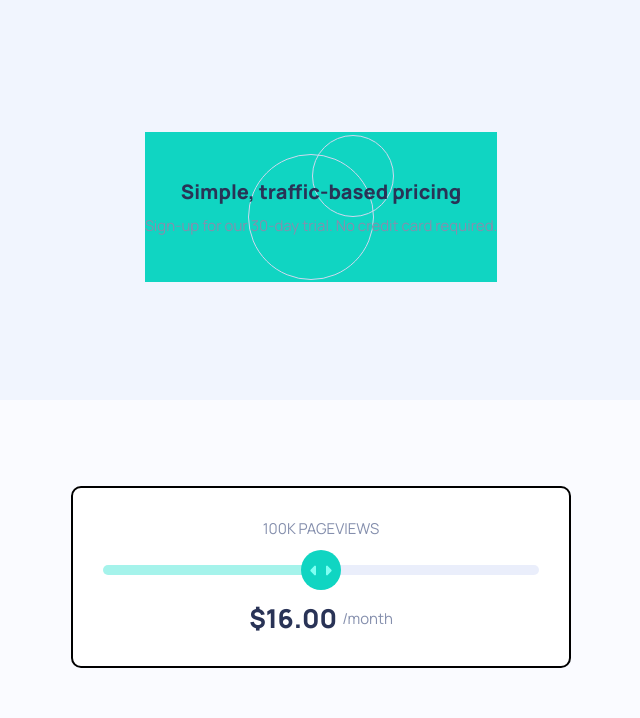
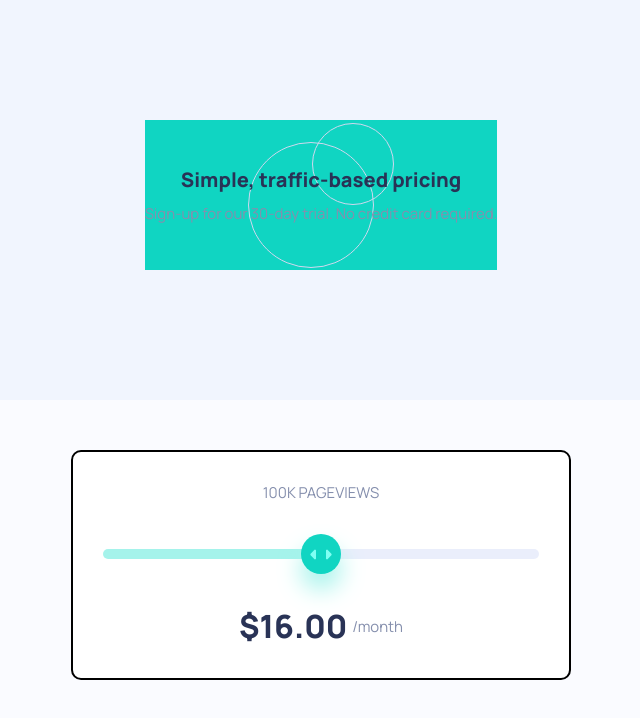
Before and after one commit to fernanda-veiga/pricing, a React (Create React App) app: page / in a window 1280 px wide. Shown: the top 718 px of the page, without its empty margins (319-959 px from the left). Built offline with nearby package versions, Linux system fonts and the light colour scheme.

Commit message:
Added a hover style on the slider.

```diff
--- a/src/styles/App.css
+++ b/src/styles/App.css
@@ -48,7 +48,7 @@
   flex-direction: column;
   align-items: center;
   justify-content: center;
-  gap: 20px;
+  gap: 40px;
   font-family: "Manrope", sans-serif;
   font-size: 15px;
   color: #858fad;
@@ -74,7 +74,12 @@
   background-repeat: no-repeat;
   background-position: center;
   border-radius: 50%;
+  box-shadow: 0px 15px 25px 0 #a5f3eb;
+  transition: background-color ease-in 0.3s;
   -webkit-appearance: none;
+}
+.slider-area .slider-container .slider::-webkit-slider-thumb:hover {
+  background-color: #0ebeac;
 }
 .slider-area span {
   display: flex;
@@ -82,7 +87,7 @@
   gap: 5px;
 }
 .slider-area span .price {
-  font-size: 26px;
+  font-size: 32px;
   font-weight: 800;
   color: #293356;
 }
--- a/src/styles/_pricingbox.scss
+++ b/src/styles/_pricingbox.scss
@@ -15,7 +15,7 @@
   flex-direction: column;
   align-items: center;
   justify-content: center;
-  gap: 20px;
+  gap: 40px;
 
   font-family: vars.$font;
   font-size: 15px;
@@ -49,8 +49,15 @@
         background-repeat: no-repeat;
         background-position: center;
         border-radius: 50%;
+        box-shadow: 0px 15px 25px 0 vars.$softCyan;
+
+        transition: background-color ease-in 0.3s;
 
         -webkit-appearance: none;
+
+        &:hover {
+          background-color: hsl(174, 86%, 40%);
+        }
       }
     }
   }
@@ -61,7 +68,7 @@
     gap: 5px;
 
     .price {
-      font-size: 26px;
+      font-size: 32px;
       font-weight: 800;
       color: vars.$darkDesaturatedBlue;
     }
```
Also changed, not shown: 1 other file (tests, documents, lock files or other folders).
